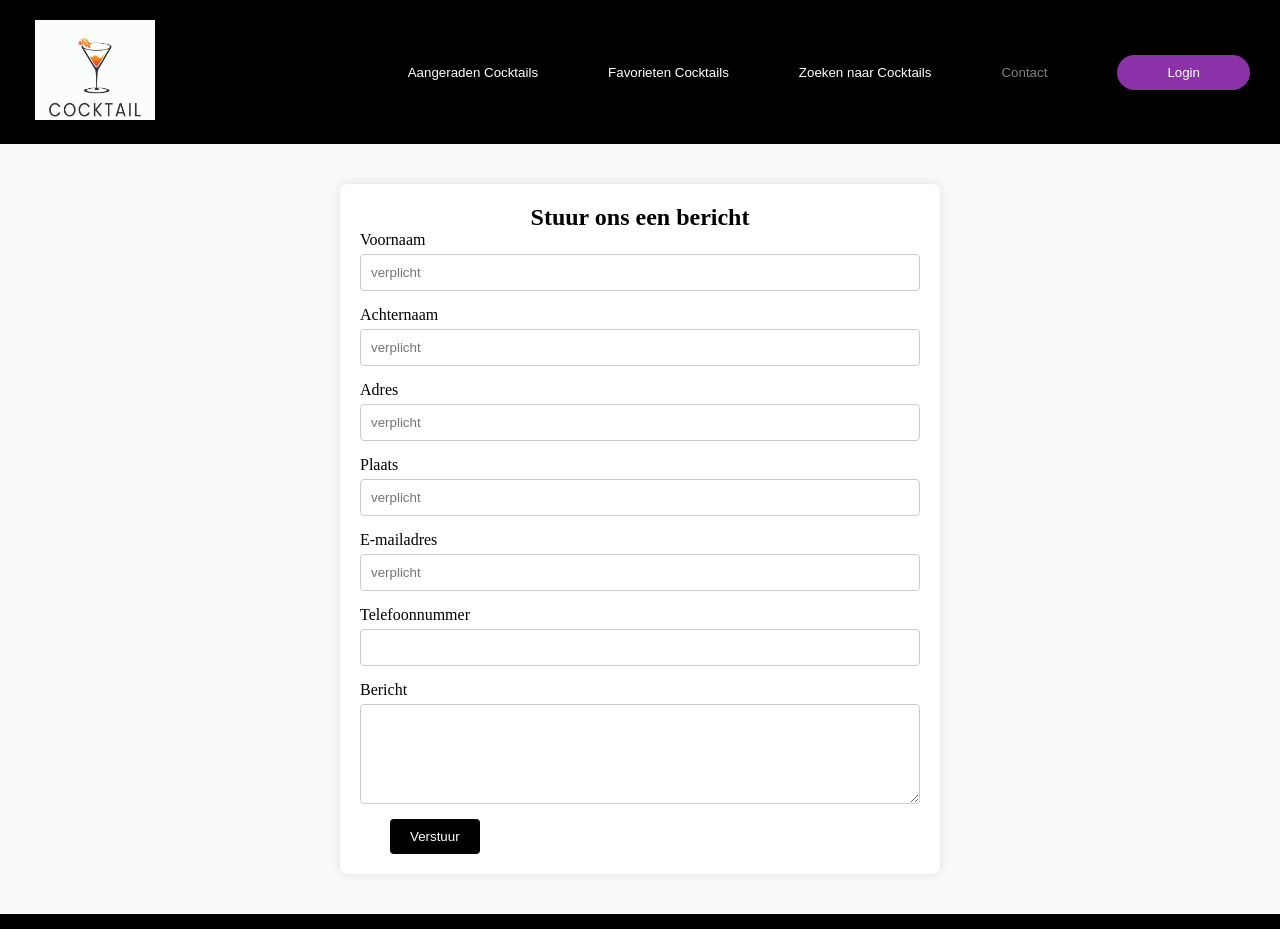
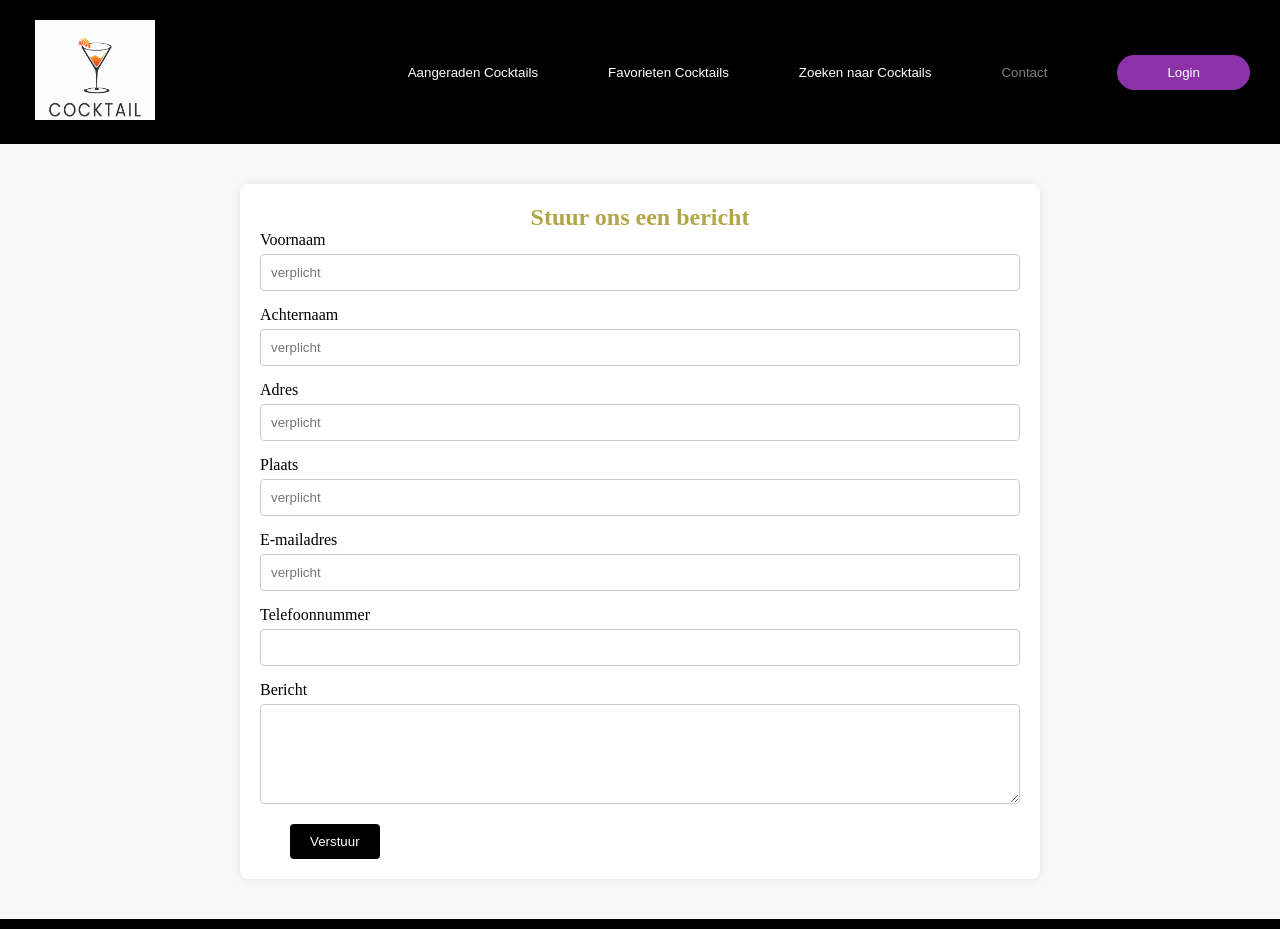
Before and after one commit to Gitaccount821/Frontend-eindproject-cocktails, a React (Vite) app: page /contact in a window 1280 px wide. Shown: the top 929 px of the page. Built offline with nearby package versions, Linux system fonts and the light colour scheme.

Commit message:
formulier af: andere style dan als eerste in gedachten, maar wel werkend. Mailadres heeft verplicht een @

```diff
--- a/src/App.css
+++ b/src/App.css
@@ -85,6 +85,15 @@ body {
     cursor: not-allowed;
 }
 
+.center-button {
+    display: flex;
+    justify-content: center;
+    margin-top: 20px;
+    width: fit-content;
+    align-items: center;
+    text-align: center;
+}
+
 .login {
     margin-left: 50px;
     padding: 10px 50px;
@@ -165,7 +174,7 @@ body {
     flex-direction: column;
     align-items: center;
     width: 100%;
-    max-width: 600px;
+    max-width: 800px;
     background-color: #fff;
     padding: 20px;
     border-radius: 8px;
@@ -200,6 +209,22 @@ textarea {
     resize: vertical;
 }
 
+/* Flexbox for paired inputs */
+.flex-pair {
+    display: flex;
+    justify-content: space-between;
+}
+
+.flex-pair > div {
+    width: 48%;
+}
+
+.center-button {
+    display: flex;
+    justify-content: center;
+}
+
+
 /* Tekst opmaak, refactor later als reusable? Zoek ook betere tekst opmaak */
 
 .small-text {
@@ -223,3 +248,7 @@ textarea {
 .footer-right p {
     margin: 10px;
 }
+
+.head-contactformulier {
+    color: #b1a748   ;
+}
--- a/src/pages/contact.jsx
+++ b/src/pages/contact.jsx
@@ -35,7 +35,7 @@ function Contact() {
 
                 <section className="contact-section">
                     <div className="contact-container">
-                        <h1>Stuur ons een bericht</h1>
+                        <h1 className="head-contactformulier">Stuur ons een bericht</h1>
                         <form className="contact-form">
                             <div className="form-group">
                                 <label htmlFor="voornaam">Voornaam</label>
@@ -65,7 +65,7 @@ function Contact() {
                                 <label htmlFor="bericht">Bericht</label>
                                 <textarea id="bericht" name="bericht"></textarea>
                             </div>
-                            <button className="button">Verstuur</button>
+                            <button className="button center-button">Verstuur</button>
                         </form>
                     </div>
                 </section>
```
